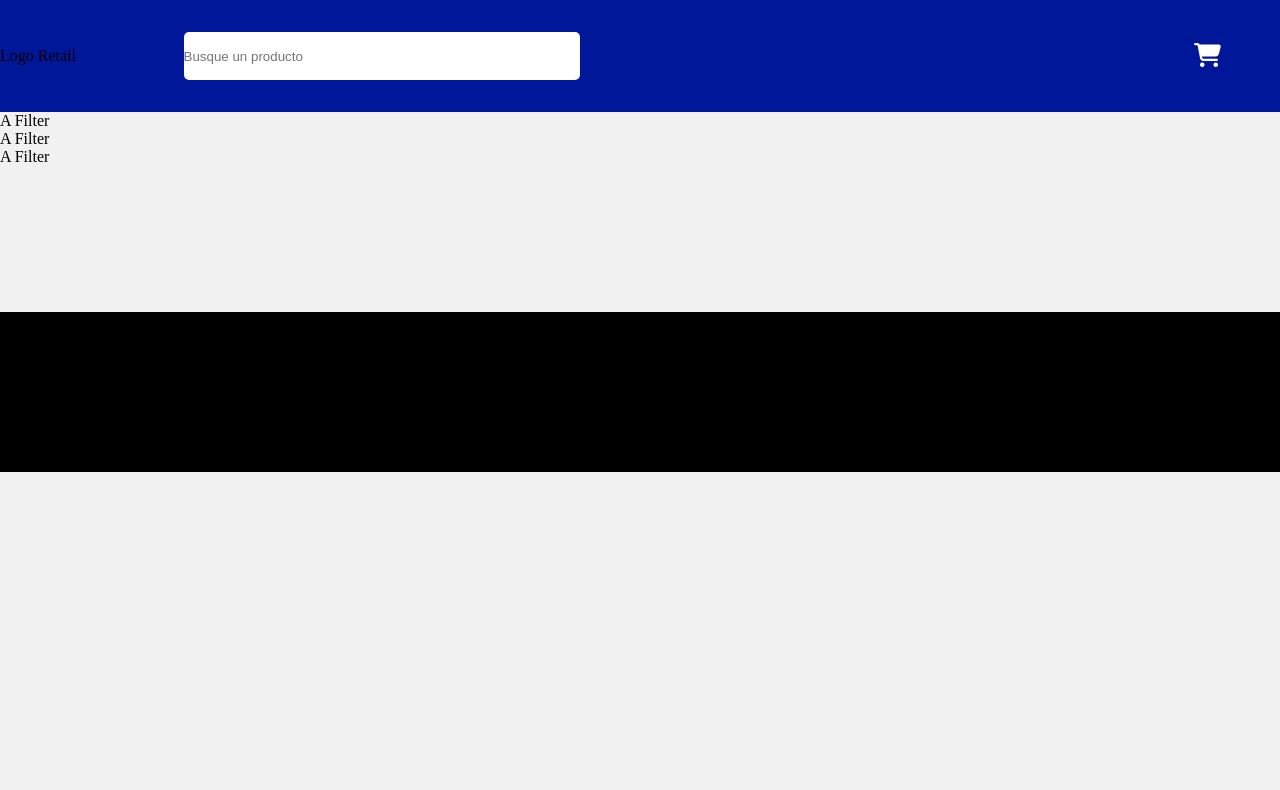
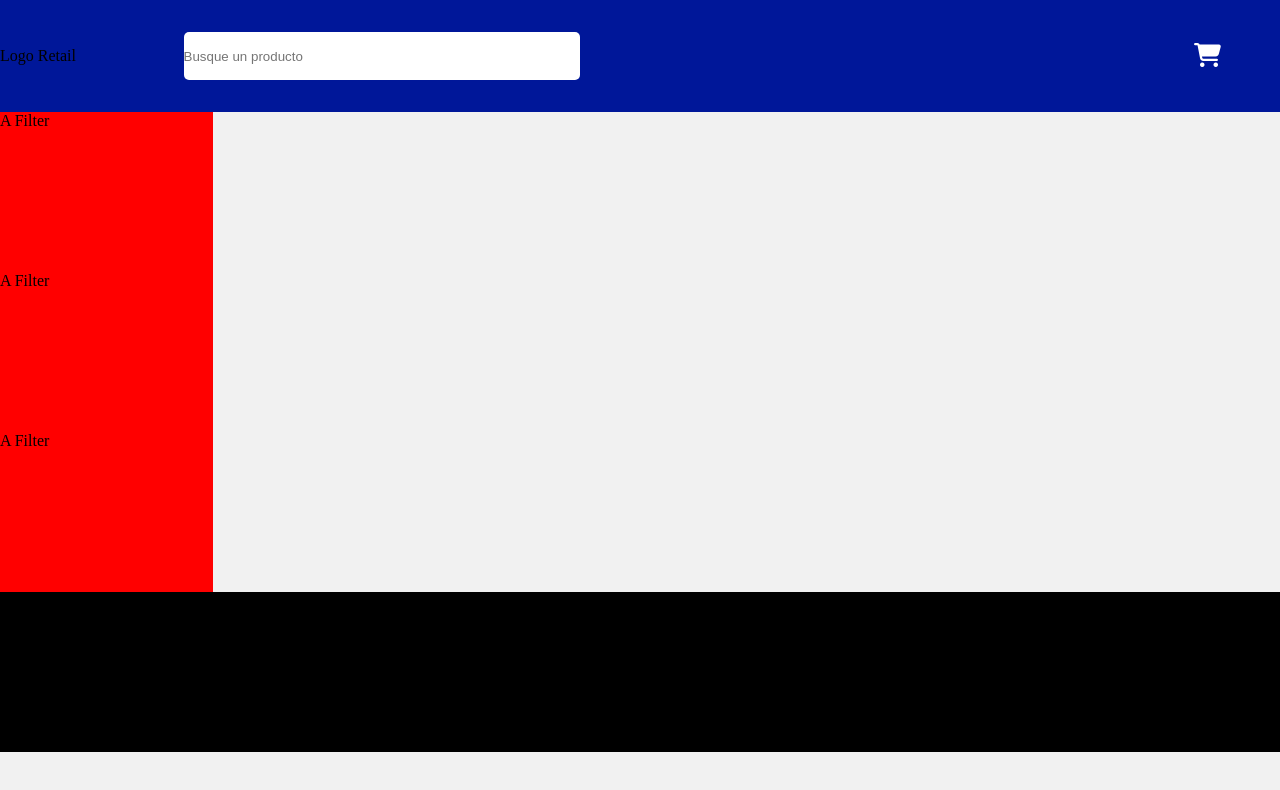
Before and after one commit to AlanLeandroVargas/Proyecto_Software_TP3_Front, a plain HTML site: page index.html in a window 1280 px wide. Drawn offline with Linux system fonts and the light colour scheme; no server answers.

Commit message:
Main added to the index

```diff
--- a/assets/style/style.css
+++ b/assets/style/style.css
@@ -24,16 +24,16 @@
 
 body
 {
-    display: grid;
+    /* display: grid;
     grid-template-columns: repeat(12, 1fr);
-    grid-template-rows: repeat(4, auto);
+    grid-template-rows: repeat(4, auto); */
     background-color: var(--c-gray1);
 }
 
 header
 {
     height: 14vh;
-    grid-column: 1 / 13;
+    /* grid-column: 1 / 13; */
     background-color: var(--c-blue1);
     & .NavBar
     {
@@ -86,16 +86,26 @@ header
         }
     }
 }
-.FilterSection
+
+main
+{
+    display: grid;
+    grid-template-columns: repeat(12, 1fr);
+    grid-template-rows: repeat(4, auto);
+    & .FilterSection
     {
         display: flex;
         flex-direction: column;
 
-    /* background-color: rgba(220, 185, 144, 1); */
         grid-row: 2 / 5;
         grid-column: 1 / 3;
+        & .FilterContainer
+        {
+            background-color: red;
+            height: 20vh;
         }
-.ItemSection
+    }
+    & .ItemSection
     {
         display: grid;
         grid-template-columns: repeat(4, 1fr);
@@ -107,8 +117,8 @@ header
         background-color: var(--c-gray1);
         grid-row: 2 / 5;
         grid-column: 3 / 13;
-}
-.ItemCard
+
+        & .ItemCard
         {
             display: flex;
             flex-direction: column;
@@ -198,6 +208,8 @@ header
                 /* transform: scale(1.15); */
             }
         }
+    }
+}
 .PageToggle
 {
     grid-column: 1 / 5;
--- a/index.html
+++ b/index.html
@@ -25,6 +25,7 @@
             </section>
         </nav>
     </header>
+    <main>
         <section class="FilterSection">
             <section class="FilterContainer">
                 <p>A Filter</p>
@@ -173,6 +174,7 @@
                 <p>Page</p>
             </article> -->
         </section>
+    </main>
     <footer class="Footer">
     </footer>
     <script src="app.js"></script>
```
Lines whose indentation alone changed are shown as unchanged.
